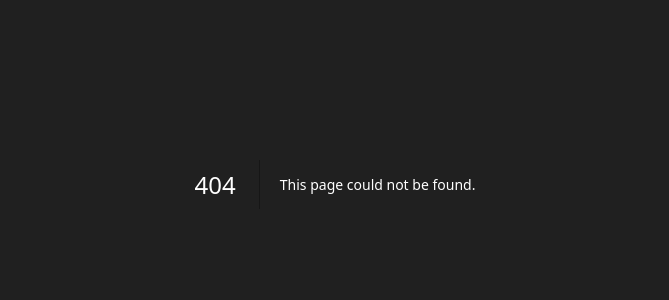
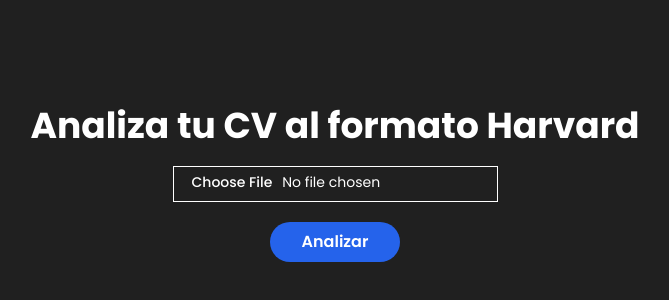
Before and after one commit to joaquincaggiano/chatbot, a Next.js app: page /analyze-cv in a window 1280 px wide. Before the commit this address had no page. Shown: the part 216-516 px from the top of the page, without its empty margins (305-974 px from the left). Built offline with nearby package versions, Linux system fonts and the light colour scheme; what @radix-ui/themes would draw is missing.

Commit message:
analize cv with docx for now

```diff
--- a/package.json
+++ b/package.json
@@ -25,10 +25,13 @@
     "clsx": "^2.1.1",
     "highlight.js": "^11.11.1",
     "lucide-react": "^0.471.1",
+    "mammoth": "^1.9.0",
     "next": "15.1.4",
     "next-auth": "^4.24.11",
+    "pdf-parse": "^1.1.1",
     "react": "^19.0.0",
     "react-dom": "^19.0.0",
+    "react-hook-form": "^7.54.2",
     "react-markdown": "^9.0.3",
     "rehype-highlight": "^7.0.1",
     "remark-breaks": "^4.0.0",
@@ -38,7 +41,9 @@
   },
   "devDependencies": {
     "@eslint/eslintrc": "^3",
+    "@types/formidable": "^3.4.5",
     "@types/node": "^20",
+    "@types/pdf-parse": "^1.1.4",
     "@types/react": "^19",
     "@types/react-dom": "^19",
     "eslint": "^9",
--- /dev/null
+++ b/src/app/analyze-cv/page.tsx
@@ -0,0 +1,7 @@
+import AnalyzeCV from "@/components/analyze/AnalyzeCV";
+
+const AnalyzeCvPage = () => {
+  return <AnalyzeCV />
+};
+
+export default AnalyzeCvPage;
--- /dev/null
+++ b/src/app/api/analyze-cv/route.ts
@@ -0,0 +1,58 @@
+import { NextResponse } from "next/server";
+import * as mammoth from "mammoth";
+import { openai } from "@ai-sdk/openai";
+import { generateText } from "ai";
+
+export async function POST(request: Request) {
+  try {
+    const formData = await request.formData();
+    const file = formData.get("file") as File;
+
+    if (!file) {
+      return NextResponse.json(
+        { error: "No file provided" },
+        { status: 400 }
+      );
+    }
+
+    // Read the uploaded file
+    const fileBuffer = Buffer.from(await file.arrayBuffer());
+
+    // Convert document to plain text
+    const { value: cvText } = await mammoth.extractRawText({ buffer: fileBuffer });
+
+    // Analyze with GPT-4
+    const { text: analysis } = await generateText({
+      model: openai("gpt-4o"),
+      system:
+        "Eres un experto en recursos humanos y análisis de CVs." +
+        "Tu tarea es analizar el CV proporcionado y dar retroalimentación detallada." +
+        "Debes evaluar los siguientes aspectos:" +
+        "1. Estructura y formato" +
+        "2. Contenido y claridad" +
+        "3. Experiencia y logros" +
+        "4. Habilidades y competencias" +
+        "5. Recomendaciones específicas de mejora" +
+        "6. Debe ser una sola página" +
+        "7. Cada bullet point no debe ser más largo que 2 lineas." +
+        "8. Que se asegure de incluir logros, impactos, si lidero un equipo, etc." +
+        "9. Verificar que este todo bien escrito, no debe tener errores de gramática o ortografía." +
+        "10. Evita incluir información que no sea relevante para el CV." +
+        "11. Cada sección no debe tener más de 5 bullet points." +
+        "12. ¿Cumple con el formato del template?" +
+        "13. ¿Qué secciones le faltan o están incompletas?" +
+        "14. ¿Qué sugerencias tienes para mejorarlo?" +
+        "Responde en formato Markdown y en español.",
+      prompt: `Por favor, analiza el siguiente CV y proporciona una evaluación detallada:\n\n${cvText}`,
+    });
+
+    return NextResponse.json({ result: analysis });
+
+  } catch (error) {
+    console.error("Error processing file:", error);
+    return NextResponse.json(
+      { error: "Error processing file" },
+      { status: 500 }
+    );
+  }
+}
--- a/src/app/api/chat/route.ts
+++ b/src/app/api/chat/route.ts
@@ -18,7 +18,7 @@
       idChat = id;
     }
 
-    if (messages.length === 1) {
+    if (messages.length === 3) {
       const { text } = await generateText({
         model: openai("gpt-4o"),
         system:
--- /dev/null
+++ b/src/components/analyze/AnalyzeCV.tsx
@@ -0,0 +1,119 @@
+"use client";
+
+import Link from "next/link";
+import MarkdownRenderer from "../markdown/MarkdownRenderer";
+import { Input } from "../ui/input";
+import { useState } from "react";
+import { useForm } from "react-hook-form";
+
+const AnalyzeCV = () => {
+  const [file, setFile] = useState<File | null>(null);
+  const [result, setResult] = useState<string>("");
+  const [loading, setLoading] = useState<boolean>(false);
+
+  const {
+    register,
+    handleSubmit,
+    // formState: { errors },
+    // reset,
+  } = useForm();
+
+  const handleFileChange = (e: React.ChangeEvent<HTMLInputElement>) => {
+    const selectedFile = e.target.files?.[0];
+    if (selectedFile) {
+      setFile(selectedFile);
+    }
+  };
+
+  const onSubmit = async () => {
+    if (!file) return alert("Por favor, selecciona un archivo.");
+
+    try {
+      setLoading(true);
+
+      const formData = new FormData();
+      formData.append("file", file);
+
+      const res = await fetch("/api/analyze-cv", {  // Remove http://localhost:3000
+        method: "POST",
+        body: formData,
+      });
+
+      const contentType = res.headers.get("content-type");
+      if (!contentType || !contentType.includes("application/json")) {
+        throw new Error("La respuesta del servidor no es válida");
+      }
+
+      if (!res.ok) {
+        const error = await res.json();
+        throw new Error(error.error || "Error al analizar el archivo.");
+      }
+
+      const data = await res.json();
+      setResult(data.result);
+    } catch (error) {
+      console.error("Error: ", error);
+      const errorMessage = error instanceof Error
+        ? error.message
+        : "Ocurrió un error al procesar el archivo.";
+      alert(errorMessage);
+    } finally {
+      setLoading(false);
+    }
+  };
+
+  return (
+    <div className="flex flex-col items-center justify-center gap-5 min-h-screen mx-auto p-10">
+      {result ? (
+        <div className="w-full max-w-4xl flex flex-col gap-5 justify-center items-center p-5 border-2 border-[#2f2f2f] rounded-[24px]">
+          <MarkdownRenderer content={result} />
+
+          <div className="flex justify-center items-center gap-5">
+            <Link
+              href="/"
+              className="group inline-flex items-center bg-blue-600 hover:bg-blue-700 text-base font-semibold px-8 py-2 rounded-[20px]"
+            >
+              Volver al inicio
+            </Link>
+
+            <button
+              onClick={() => setResult("")}
+              className="group inline-flex items-center bg-blue-600 hover:bg-blue-700 text-base font-semibold px-8 py-2 rounded-[20px]"
+            >
+              Analizar otro CV
+            </button>
+          </div>
+        </div>
+      ) : (
+        <>
+          <h1 className="text-4xl font-bold">
+            Analiza tu CV al formato Harvard
+          </h1>
+          <form
+            onSubmit={handleSubmit(onSubmit)}
+            className="flex flex-col justify-center items-center gap-5"
+          >
+            <Input
+              id="file"
+              {...register("file")}
+              type="file"
+              placeholder="Ingresa tu CV"
+              accept=".docx, .pdf"
+              className="w-full max-w-md"
+              onChange={handleFileChange}
+            />
+            <button
+              type="submit"
+              disabled={loading}
+              className="group inline-flex items-center bg-blue-600 hover:bg-blue-700 text-base font-semibold px-8 py-2 rounded-[20px]"
+            >
+              {loading ? "Analizando..." : "Analizar"}
+            </button>
+          </form>
+        </>
+      )}
+    </div>
+  );
+};
+
+export default AnalyzeCV;
--- a/src/components/home/Home.tsx
+++ b/src/components/home/Home.tsx
@@ -5,23 +5,6 @@
 
 const Home = () => {
   const router = useRouter();
-  // const [isLoading, setIsLoading] = useState(false);
-
-  // const loadingChat = async () => {
-  //   try {
-  //     if (!userId) return;
-
-  //     setIsLoading(true);
-
-  //     const { id } = await createChat(userId);
-
-  //     router.push(`/chat/${id}`);
-  //   } catch (error) {
-  //     console.error(error);
-  //   } finally {
-  //     setIsLoading(false);
-  //   }
-  // };
 
   return (
     <div className="min-h-screen flex flex-col items-center justify-center">
@@ -38,12 +21,21 @@
             posibilidades de éxito.
           </p>
 
+          <div className="flex justify-center items-center gap-5">
+            <Button
+              onClick={() => router.push("/analyze-cv")}
+              className="group inline-flex items-center gap-3 bg-blue-600 hover:bg-blue-700 text-white text-lg font-semibold px-8 py-4 rounded-full transition-all duration-300 transform hover:scale-105 shadow-lg hover:shadow-xl"
+            >
+              Analizemos tu cv
+            </Button>
+
             <Button
               onClick={() => router.push("/chat")}
               className="group inline-flex items-center gap-3 bg-blue-600 hover:bg-blue-700 text-white text-lg font-semibold px-8 py-4 rounded-full transition-all duration-300 transform hover:scale-105 shadow-lg hover:shadow-xl"
             >
               Comenzar Práctica
             </Button>
+          </div>
 
           {/* Features */}
           <div className="mt-24 grid md:grid-cols-3 gap-8">
```
Also changed, not shown: 2 other files (tests, documents, lock files or other folders). Lines whose indentation alone changed are shown as unchanged.
